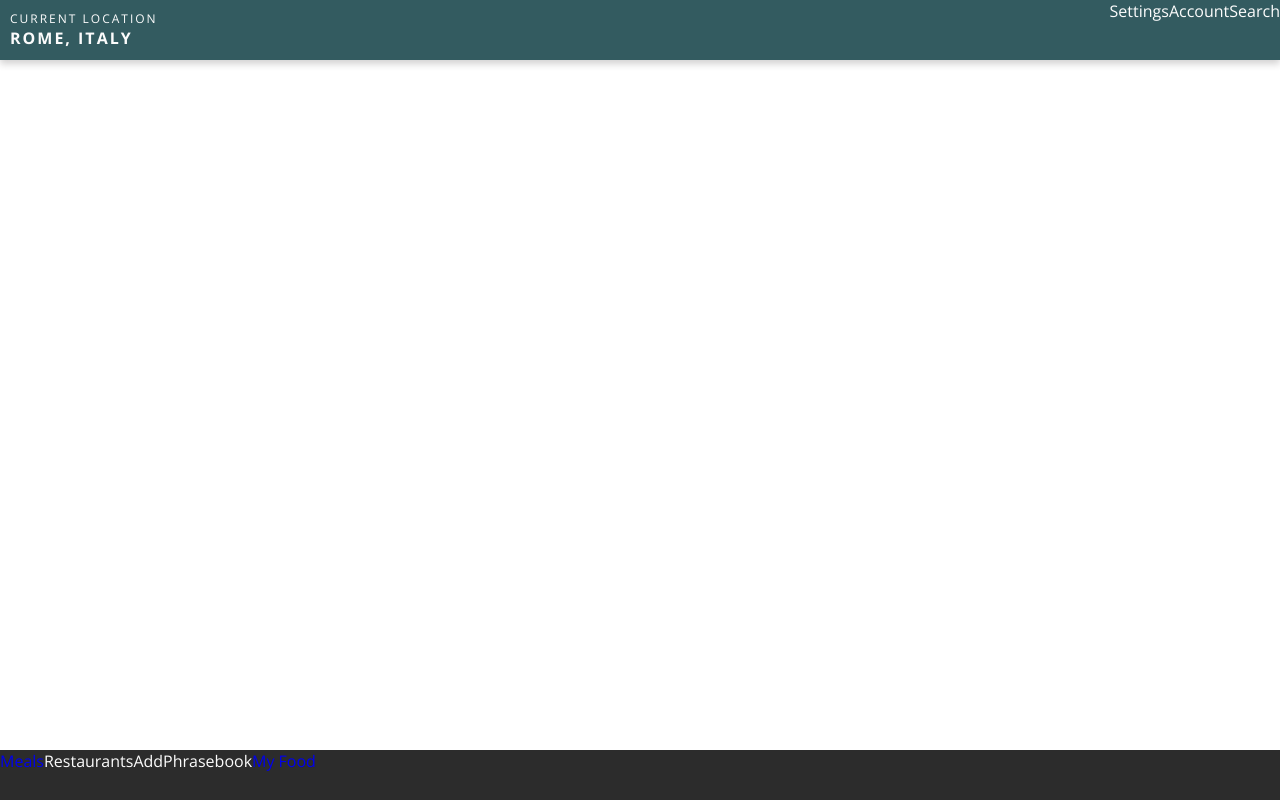
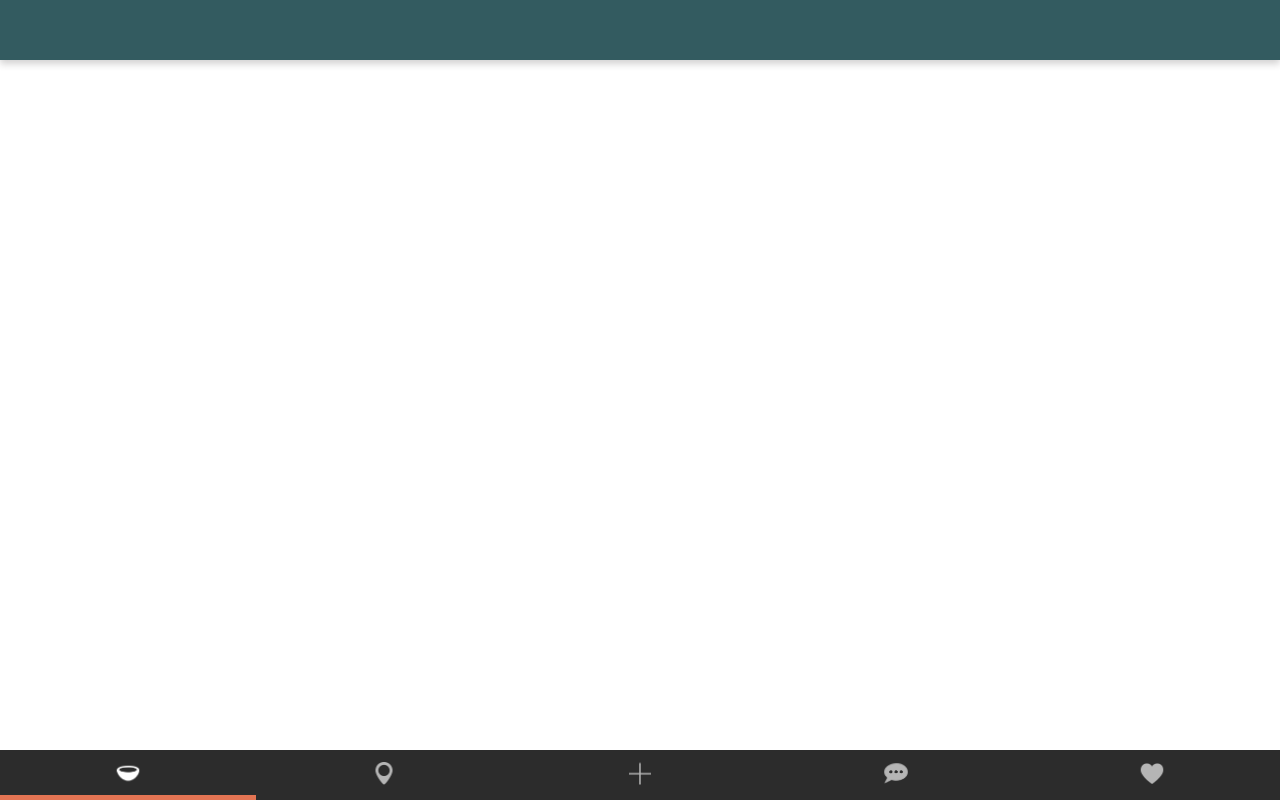
Before and after one commit to cdegit/travelling-turnip, a website with bundled scripts: page index.html in a window 1280 px wide. Built offline with nearby package versions, Linux system fonts and the light colour scheme; files whose address does not match are found by name.

Commit message:
Added bottom nav

```diff
--- a/backboneApp.js
+++ b/backboneApp.js
@@ -99,6 +99,7 @@ $(function(){
 		template: _.template($('#header-location-template').html()),
 		backTemplate: _.template($('#header-back-template').html()),
 		transparentTemplate: _.template($('#header-transparent-template').html()),
+		savedTemplate: _.template($('#header-saved-template').html()),
 
 		events: {
 			'click .js-back': 'goBack'
@@ -134,7 +135,7 @@ $(function(){
 		},
 
 		showSavedHeader: function() {
-
+			this.render('savedTemplate');
 		},
 
 		goBack: function() {
@@ -142,8 +143,26 @@ $(function(){
 		}
 	});
 
+	var FooterView = Backbone.View.extend({
+		el: $('footer'),
+		events: {
+			'click li': 'updateActiveIcon'
+		},
+
+		updateActiveIcon: function(e) {
+			var $target = $(e.target);
+			var $parent = $target.parents('.c-nav-icon');
+
+			if ($parent.length) {
+				$('.c-nav-icon').removeClass('c--active');
+				$parent.addClass('c--active');
+			}
+		}
+	});
+
 
 	turnip.HeaderView = new HeaderView;
+	turnip.FooterView = new FooterView;
 
 	turnip.MealView = MealView;
 	turnip.Recipe = Recipe;
--- a/index.html
+++ b/index.html
@@ -16,20 +16,7 @@
 	</head>
 	<body>
 
-		<header>
-			<div class="c-page-title">
-				<div class="c-page-title__label">Current Location</div>
-				<div class="c-page-title__location">Rome, Italy</div>
-			</div>
-
-			<nav>
-				<ul>
-					<li>Settings</li>
-					<li>Account</li>
-					<li>Search</li>
-				</ul>
-			</nav>
-		</header>
+		<header></header>
 
 		<div class="c-content">
 			<div id="todoapp">
@@ -38,13 +25,33 @@
 		</div>
 
 		<footer>
-			<nav>
+			<nav class="c-main-nav">
 				<ul>
-					<li><a href="#meals">Meals</a></li>
-					<li>Restaurants</li>
-					<li>Add</li>
-					<li>Phrasebook</li>
-					<li><a href="#saved">My Food</a></li>
+					<li class="c-nav-icon c--active">
+						<a href="#meals">
+							<img src="img/icon_bowl.png" alt="Meals">
+						</a>
+					</li>
+					<li class="c-nav-icon">
+						<a>
+							<img src="img/icon_map.png" alt="Restaurants">
+						</a>
+					</li>
+					<li class="c-nav-icon">
+						<a>
+							<img src="img/icon_plus.png" alt="Add">
+						</a>
+					</li>
+					<li class="c-nav-icon">
+						<a>
+							<img src="img/icon_phrases.png" alt="Phrasebook">
+						</a>
+					</li>
+					<li class="c-nav-icon">
+						<a href="#saved">
+							<img src="img/icon_grey-heart.png" alt="My Food">
+						</a>
+					</li>
 				</ul>
 			</nav>
 		</footer>
@@ -55,7 +62,7 @@
 				<div class="c-page-title__location">Rome, Italy</div>
 			</div>
 
-			<nav>
+			<nav class="c-header-icons">
 				<ul>
 					<li>Settings</li>
 					<li>Account</li>
@@ -75,6 +82,26 @@
 			<div class="c-back-header">
 				<button class="c-icon-button js-back">BACK</button>
 			</div>
+		</script>
+
+		<script type="text/template" id="header-saved-template">
+			<div class="c-page-title">
+				MY FOOD
+			</div>
+			<nav class="c-header-icons">
+				<ul>
+					<li>Settings</li>
+					<li>Account</li>
+					<li>Search</li>
+				</ul>
+			</nav>
+			<nav class="c-saved-nav">
+				<ul>
+					<li>Meals</li>
+					<li>Restaurants</li>
+					<li>Recipes</li>
+				</ul>
+			</nav>
 		</script>
 
 		<script type="text/template" id="meal-template">
--- a/router.js
+++ b/router.js
@@ -6,6 +6,8 @@ $(function() {
 			'meal/:id/recipes': 'mealRecipes',
 
 			'saved': 'savedMeals',
+
+			'clear': 'clearStorage',
 
 			'*actions': 'defaultRoute'
 		}
@@ -78,6 +80,11 @@ $(function() {
 		}
 	});
 
+	router.on('route:clearStorage', function() {
+		localStorage.clear();
+		router.navigate('meals', {trigger: true});
+	});
+
 	Backbone.history.start();
 
 	Turnip.Router = router;
--- a/styles.css
+++ b/styles.css
@@ -14,8 +14,6 @@ header {
 	width: 100%;
 	height: 60px;
 
-	overflow: auto; /* Create BFC */
-
 	background-color: #335B60;
 	color: #FCFCFC;
 	box-shadow: 0px 4px 7px rgba(35, 31, 32, 0.2);
@@ -23,10 +21,64 @@ header {
 	z-index: 1;
 }
 
-header nav {
+.c-header-icons {
 	position: absolute;
 	right: 0;
 	top: 0;
+}
+
+.c-saved-nav {
+	position: absolute;
+	top: 100%;
+
+	display: flex;
+	align-items: center;
+	width: 100%;
+	height: 40px;
+
+	background-color: #E37453;
+}
+
+.c-main-nav {
+	height: 100%;
+}
+
+.c-main-nav ul {
+	display: flex;
+	justify-content: space-between;
+	align-items: center;
+
+	height: 100%;
+}
+
+.c-nav-icon {
+	position: relative;
+
+	width: 100%;
+	height: 100%;
+
+	float: none;
+
+	border-bottom: 5px solid transparent;
+	opacity: 0.65;
+}
+
+.c-nav-icon.c--active {
+	border-bottom: 5px solid #E37453;
+	opacity: 1;
+}
+
+.c-nav-icon a {
+	position: absolute;
+	top: calc(50% + 3px);
+	left: 50%;
+	transform: translate(-50%, -50%);
+
+	display: block;
+}
+
+.c-nav-icon img {
+	transform: scale(0.5);
 }
 
 footer {
```
Also changed, not shown: img/icon_bowl.png (added), img/icon_grey-heart.png (added), img/icon_map.png (added), img/icon_phrases.png (added), img/icon_plus.png (added).
